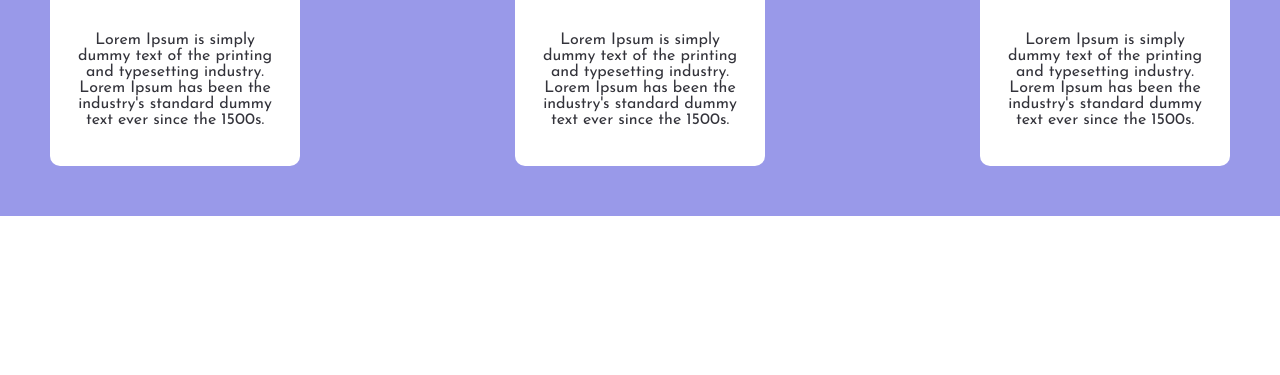
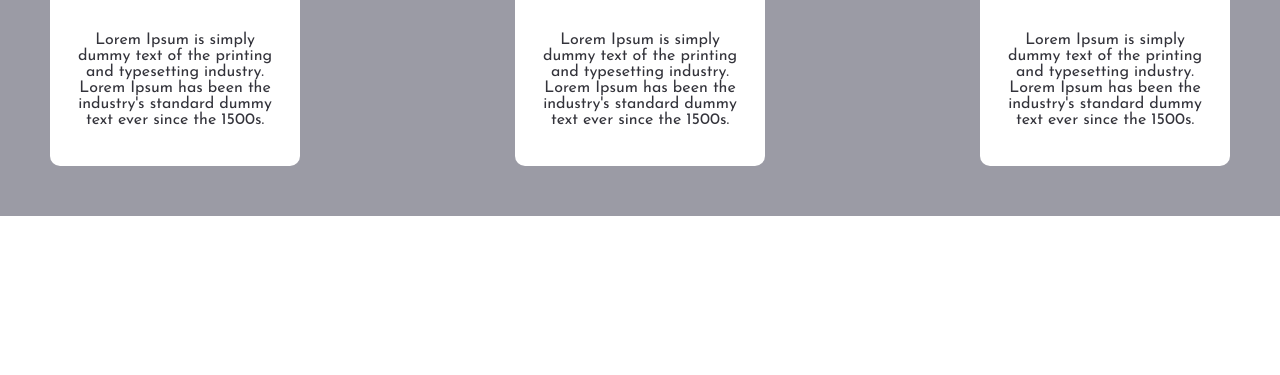
Before and after one commit to evenilson/team-cards-template, a plain HTML site: page index.html in a window 1280 px wide. Shown: the part 425-800 px from the top of the page. Drawn offline with Linux system fonts and the light colour scheme.

Commit message:
Ajustando o estilo

```diff
--- a/style.css
+++ b/style.css
@@ -22,12 +22,12 @@ body{
 
   display: flex;
   justify-content: space-between;
-  justify-items: center;
+  align-items: center;
   flex-wrap: wrap;
 
   padding: 20px 50px;
 
-  background-color: rgba(0, 0, 200, .4);
+  background-color: rgba(6, 6, 31, 0.4);
 }
 
 .cards-container h1{
```
